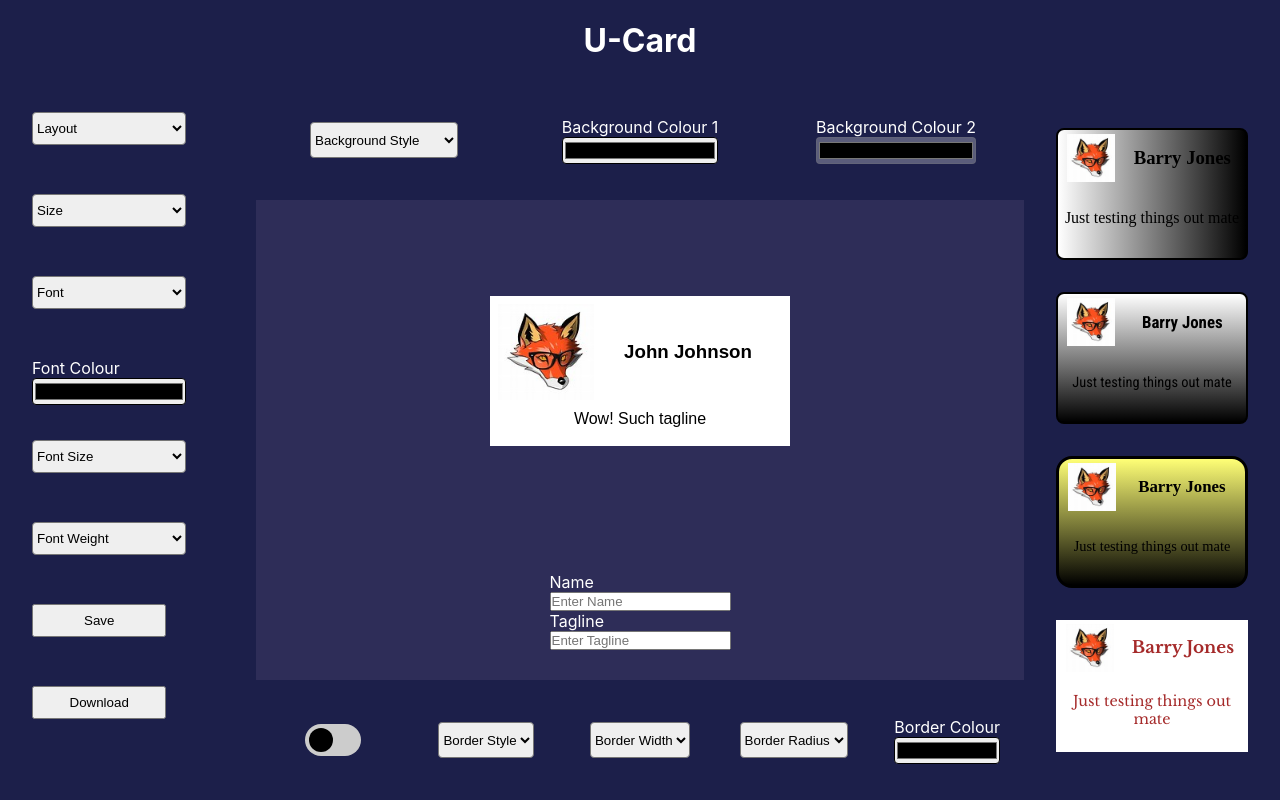
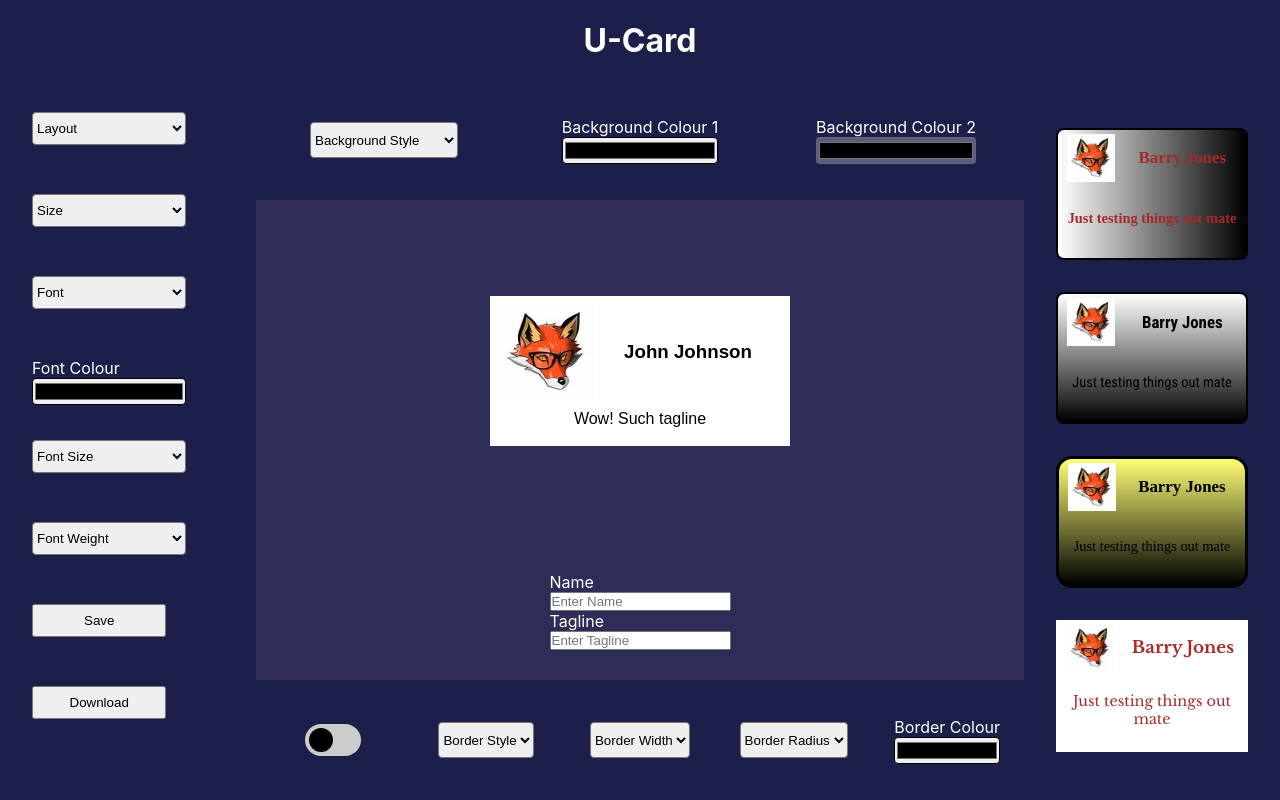
Before and after one commit to TomBirbeck/personal-card-designer, a React (Create React App) app: page / in a window 1280 px wide. Built offline with nearby package versions, Linux system fonts and the light colour scheme; a web font is replaced by a local one.

Commit message:
added font weight to preview, fixed error with preview font color

```diff
--- a/src/components/Card/index.tsx
+++ b/src/components/Card/index.tsx
@@ -95,7 +95,6 @@ const Card = ({name, tagline}: CardIProps) => {
         })}
     }, [backgroundColorOne, height, width, font, fontSize, fontWeight, textAlign, borderType, borderRadius, backgroundColorTwo, backgroundStyle, fontColor])
 
-    // console.log({textAlign, backgroundStyle})
     return (
         <div >
             {layout === 1?
--- a/src/components/LeftMenu/index.tsx
+++ b/src/components/LeftMenu/index.tsx
@@ -3,21 +3,18 @@ import './LeftMenu.css'
 import cardDesignContext from '../../context';
 
 const LeftMenu = () => {
-    const [cardDesign, setCardDesign] = useState({layout: 1, height: 100, width: 300, font: 'sans-serif', fontSize: 16, textAlign: 'left'})
+
     const [cardProperties, setCardProperties] = useContext(cardDesignContext)
 
     const handleLayout = (e: ChangeEvent<HTMLSelectElement>) => {
-        setCardDesign({...cardDesign, layout: Number(e.target.value)})
         setCardProperties({...cardProperties, layout: Number(e.target.value)})
     }
 
     const handleCardSize = (e: ChangeEvent<HTMLSelectElement>) => {
-        setCardDesign({...cardDesign, width: Number(e.target.value), height: Number(e.target.value)/2})
         setCardProperties({...cardProperties, width: Number(e.target.value), height: Number(e.target.value)/2})
     }
 
     const handleFont = (e: ChangeEvent<HTMLSelectElement>) => {
-        setCardDesign({...cardDesign, font: e.target.value})
         setCardProperties({...cardProperties, font: e.target.value})
     }
 
@@ -26,7 +23,6 @@ const LeftMenu = () => {
     }
 
     const handleFontSize = (e: ChangeEvent<HTMLSelectElement>) => {
-        setCardDesign({...cardDesign, fontSize: Number(e.target.value)})
         setCardProperties({...cardProperties, fontSize: Number(e.target.value)})
     }
 
@@ -35,7 +31,6 @@ const LeftMenu = () => {
     }
 
     const handleTextAlign = (e: ChangeEvent<HTMLSelectElement>) => {
-        setCardDesign({...cardDesign, textAlign: e.target.value})
         setCardProperties({...cardProperties, font: e.target.value})
     }
 
--- a/src/components/PreviewCard/index.tsx
+++ b/src/components/PreviewCard/index.tsx
@@ -5,7 +5,7 @@ import { useContext } from 'react'
 import cardDesignContext from '../../context'
 
 
-const PreviewCard = ({backgroundStyle, backgroundColorOne, backgroundColorTwo, border, borderStyle, borderRadius, borderWidth, borderColor, font, fontSize, fontColor} : PreviewCardContext) => {
+const PreviewCard = ({backgroundStyle, backgroundColorOne, backgroundColorTwo, border, borderStyle, borderRadius, borderWidth, borderColor, font, fontSize, fontColor, fontWeight} : PreviewCardContext) => {
     const [cardProperties, setCardProperties] = useContext(cardDesignContext)
 
     const handleCardClick = () => {
@@ -19,11 +19,10 @@ const PreviewCard = ({backgroundStyle, backgroundColorOne, backgroundColorTwo, b
             borderColor: borderColor || '',
             font: font || 'sans-serif',
             fontSize: fontSize || 16,
-            fontColor: fontColor || '#000000'
+            fontColor: fontColor || '#000000',
+            fontWeight: fontWeight || 400
         })
     }
-
-    console.log(cardProperties)
 
     return (
         <div className='preview-card-container'
@@ -31,7 +30,7 @@ const PreviewCard = ({backgroundStyle, backgroundColorOne, backgroundColorTwo, b
         >
         {backgroundStyle === 'solid' ?
         <div className="preview-card"
-        style={{backgroundColor: `${backgroundColorOne}`, border: `${borderStyle}`, borderWidth: `${borderWidth}px`, borderColor: `${borderColor}`, fontFamily: `${font}`, color: `${fontColor}`}}
+        style={{backgroundColor: `${backgroundColorOne}`, border: `${borderStyle}`, borderWidth: `${borderWidth}px`, borderColor: `${borderColor}`, fontFamily: `${font}`, color: `${fontColor}`, fontWeight: `${fontWeight}`}}
         >
             <h3 className='preview-card-name'>Barry Jones</h3>
             <p className='preview-card-tagline'>Just testing things out mate</p>
@@ -40,7 +39,7 @@ const PreviewCard = ({backgroundStyle, backgroundColorOne, backgroundColorTwo, b
             </div>
         </div>: backgroundStyle === 'gradTop' ?
         <div className="preview-card"
-        style={{backgroundImage: `linear-gradient(${backgroundColorOne}, ${backgroundColorTwo})`,border: `${borderStyle}`, borderRadius: `${borderRadius}rem`, borderWidth: `${borderWidth}px`, borderColor: `${borderColor}`, fontFamily: `${font}`}}
+        style={{backgroundImage: `linear-gradient(${backgroundColorOne}, ${backgroundColorTwo})`,border: `${borderStyle}`, borderRadius: `${borderRadius}rem`, borderWidth: `${borderWidth}px`, borderColor: `${borderColor}`,color: `${fontColor}`, fontFamily: `${font}`, fontWeight: `${fontWeight}`}}
         >
             <h3 className='preview-card-name'>Barry Jones</h3>
             <p className='preview-card-tagline'>Just testing things out mate</p>
@@ -49,7 +48,7 @@ const PreviewCard = ({backgroundStyle, backgroundColorOne, backgroundColorTwo, b
             </div>
         </div>: backgroundStyle === 'gradLeft' ?
         <div className="preview-card"
-        style={{backgroundImage: `linear-gradient(to right, ${backgroundColorOne}, ${backgroundColorTwo})`, borderRadius: `${borderRadius}rem`, border: `${borderStyle}`, borderWidth: `${borderWidth}px`, borderColor: `${borderColor}`, fontFamily: `${font}`, fontSize: `${fontSize}px`}}
+        style={{backgroundImage: `linear-gradient(to right, ${backgroundColorOne}, ${backgroundColorTwo})`, borderRadius: `${borderRadius}rem`, border: `${borderStyle}`, borderWidth: `${borderWidth}px`, borderColor: `${borderColor}`, color: `${fontColor}` ,fontFamily: `${font}`, fontWeight: `${fontWeight}`}}
         >
             <h3 className='preview-card-name'>Barry Jones</h3>
             <p className='preview-card-tagline'>Just testing things out mate</p>
--- a/src/components/RightMenu/index.tsx
+++ b/src/components/RightMenu/index.tsx
@@ -13,6 +13,7 @@ const people = [{
     font: 'Bona Nova',
     fontSize: 16,
     fontColor: '#a52a2a',
+    fontWeight: 700,
 },
 {
     backgroundStyle: 'gradTop',
@@ -67,6 +68,7 @@ const RightMenu = () => {
                 font={person.font}
                 fontSize={person.fontSize}
                 fontColor={person.fontColor}
+                fontWeight={person.fontWeight}
                 />
             )
             })}
```
